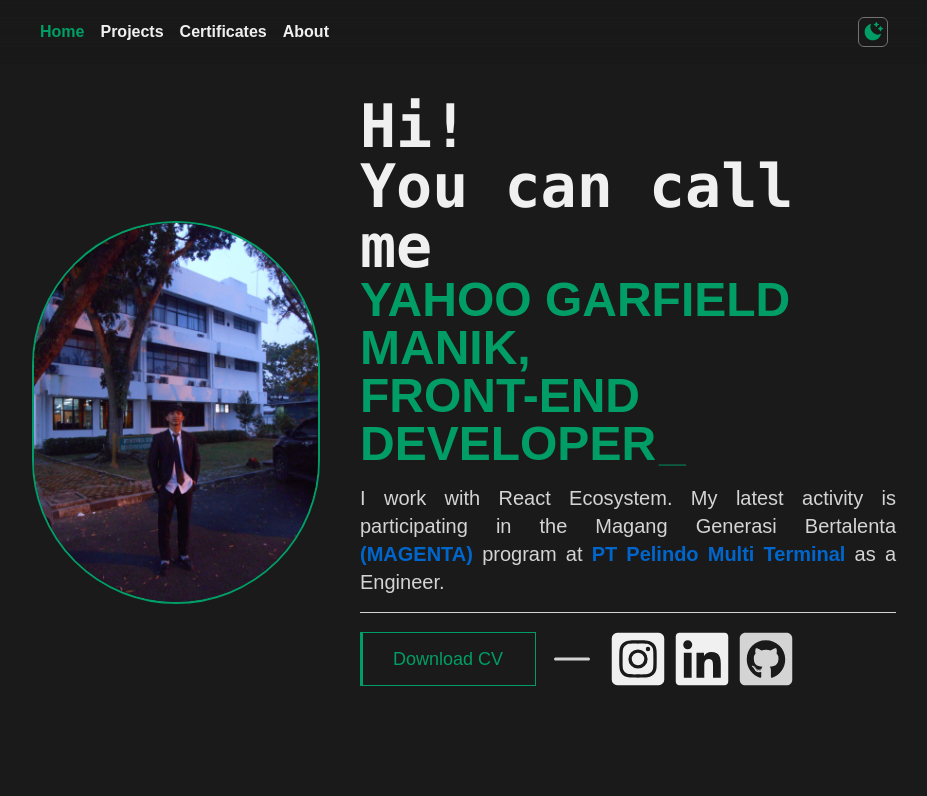
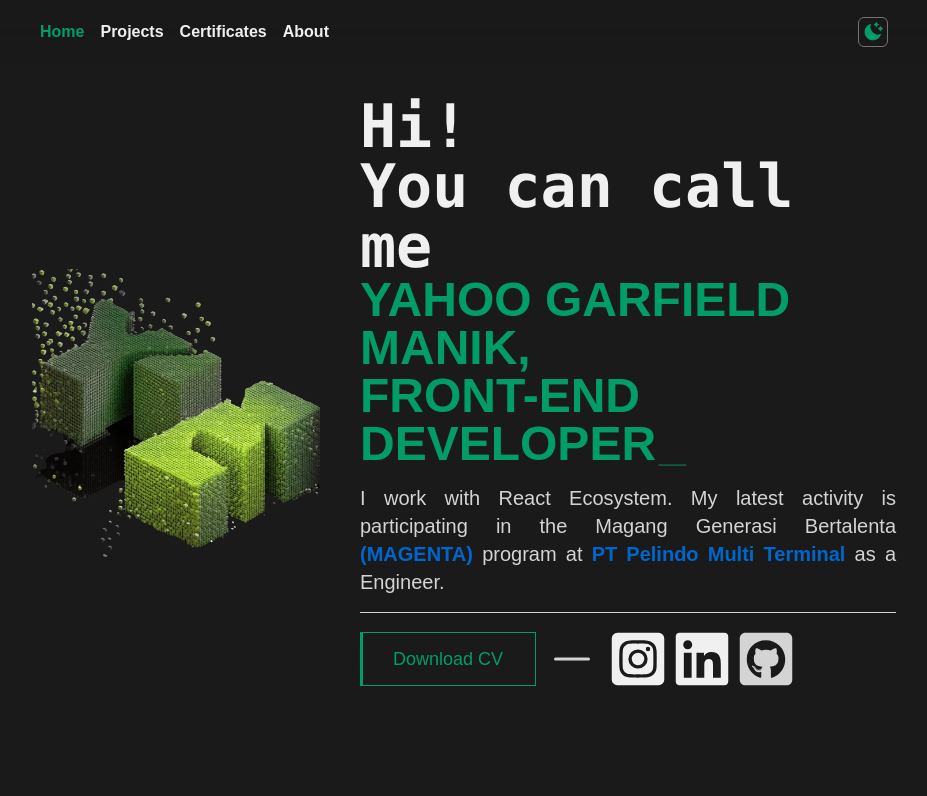
Before and after one commit to yahoogm/portfolio, a React (Vite) app: page / in a window 1280 px wide. Shown: the top 796 px of the page, without its empty margins (176-1103 px from the left). Built offline with nearby package versions, Linux system fonts and the light colour scheme; a web font is replaced by a local one.

Commit message:
refactor: change image

```diff
--- a/src/components/organisms/Landingpage/About.organism.jsx
+++ b/src/components/organisms/Landingpage/About.organism.jsx
@@ -9,9 +9,9 @@
         <div className="flex justify-center items-center p-5 lg:p-0">
           <div>
             <img
-              src="/img/profile-pic.jpg"
+              src="/img/home-icon.png"
               alt="profile"
-              className="rounded-full object-cover object-center border-2 border-my-primary w-72 h-72 md:w-96 md:h-96 lg:w-full lg:h-full"
+              className="object-cover object-center  w-72 h-72 md:w-96 md:h-96 lg:w-full lg:h-full"
               data-aos="fade-up"
             />
           </div>
```
Also changed, not shown: public/img/home-icon.png (added).
